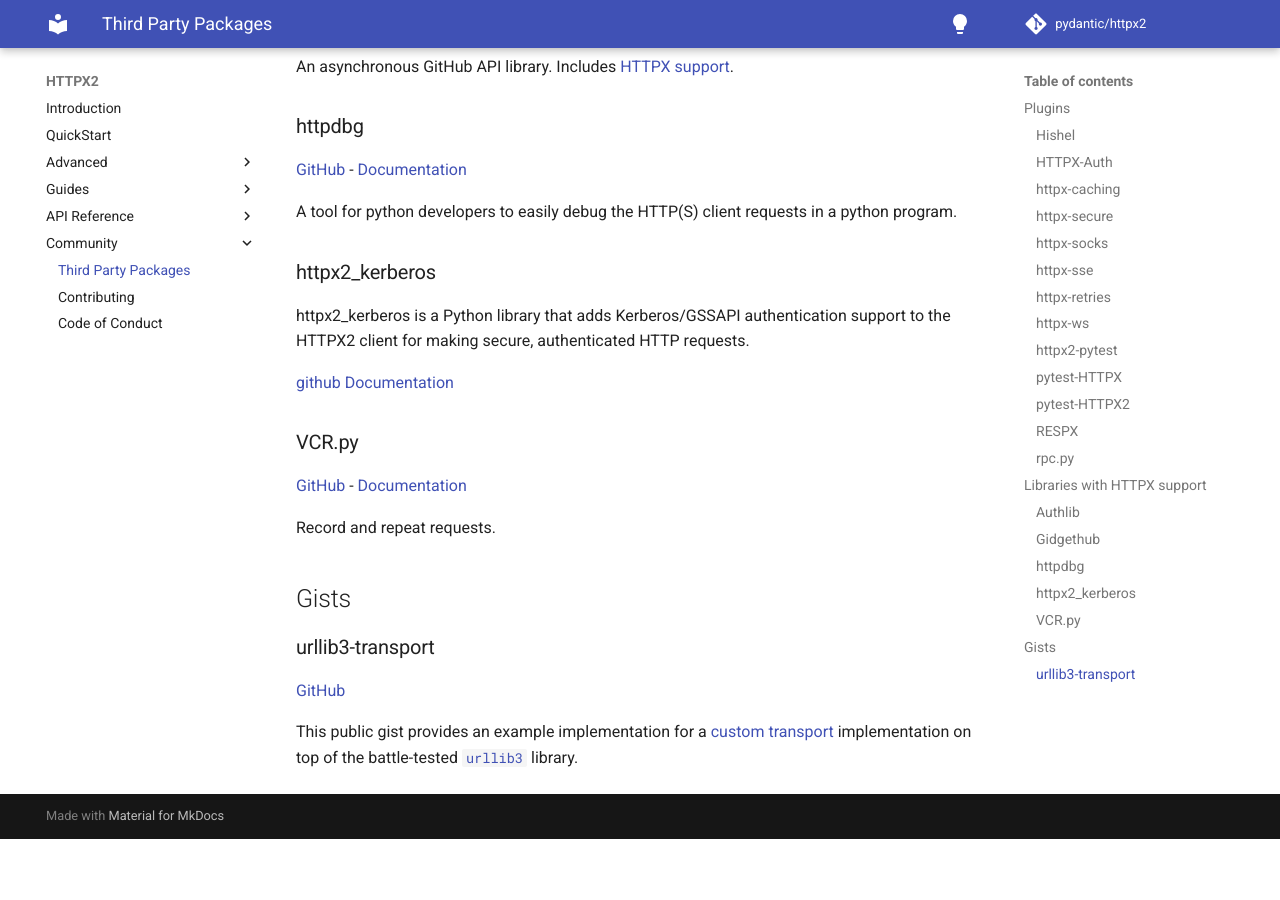
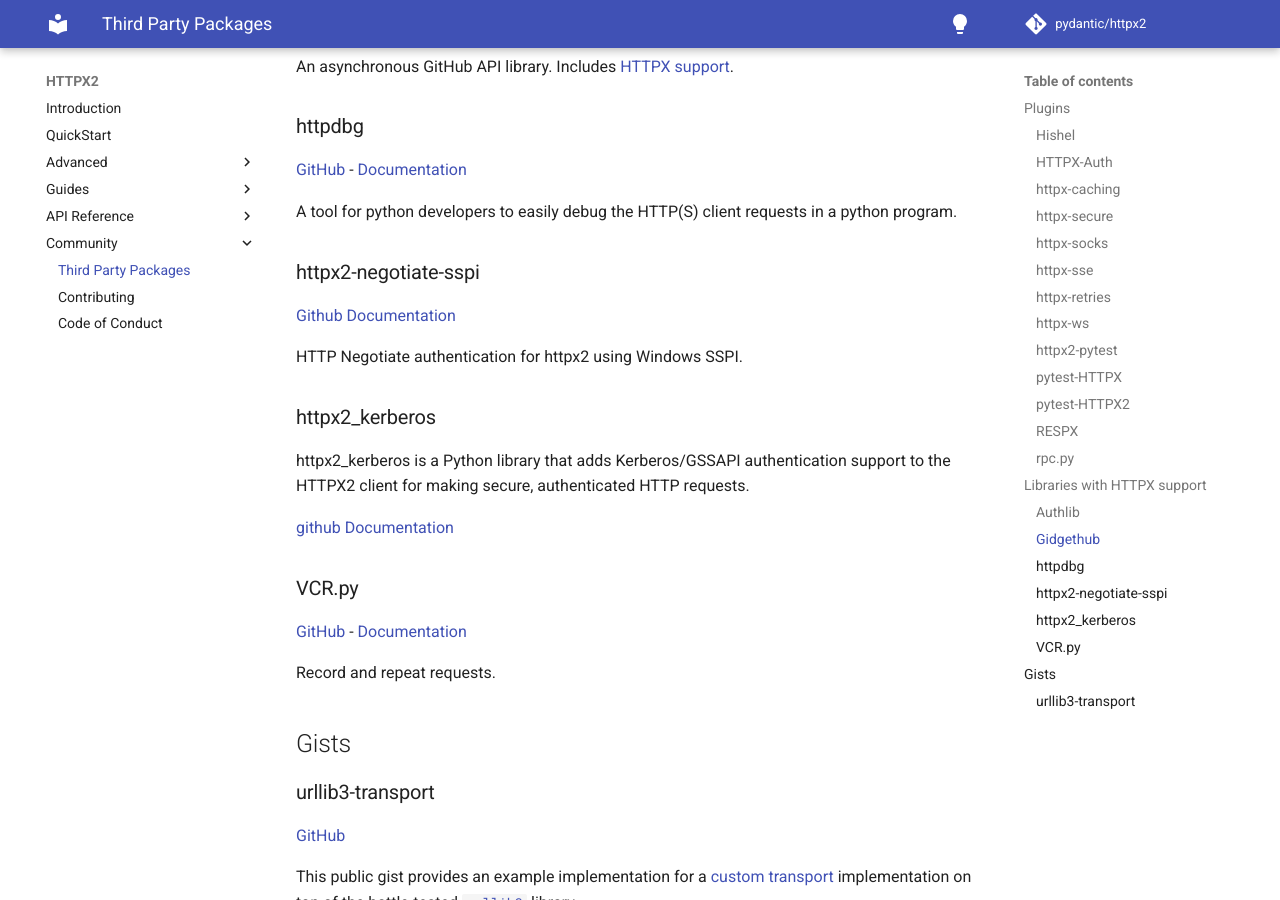
Before and after one commit to CarolinaBentrescas/httpx2, an MkDocs documentation site: the page built from docs/third_party_packages.md, in a window 1280 px wide and 900 px high, scrolled down 2524 px. Built offline with MkDocs 1.6.1 and Material for MkDocs 9.7.7, drawn with Linux system fonts in a browser that asks for light colours; comment, search, counter and statistics services are not loaded; before the commit the page ends 3363 px from its top, so only the background shows below that.

Commit message:
Add httpx2-negotiate-sspi to third party section in the documentation (#1061)

```diff
--- a/docs/third_party_packages.md
+++ b/docs/third_party_packages.md
@@ -105,6 +105,13 @@ An asynchronous GitHub API library. Includes [HTTPX support](https://gidgethub.r
 
 A tool for python developers to easily debug the HTTP(S) client requests in a python program.
 
+### httpx2-negotiate-sspi
+
+[Github](https://github.com/achapkowski/httpx2_negotiate_sspi)
+[Documentation](https://achapkowski.github.io/httpx2_negotiate_sspi)
+
+HTTP Negotiate authentication for httpx2 using Windows SSPI.
+
 ### httpx2_kerberos
 
 httpx2_kerberos is a Python library that adds Kerberos/GSSAPI authentication support to the HTTPX2 client for making secure, authenticated HTTP requests.
```
